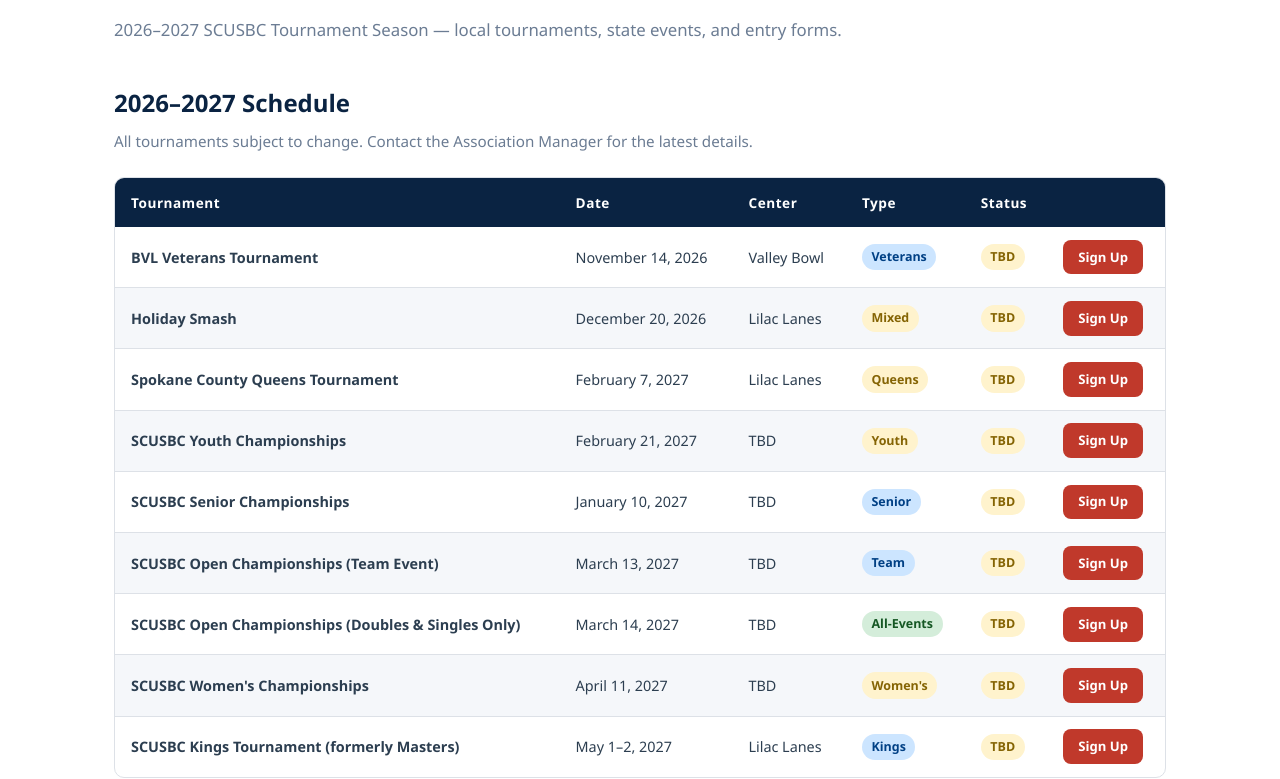
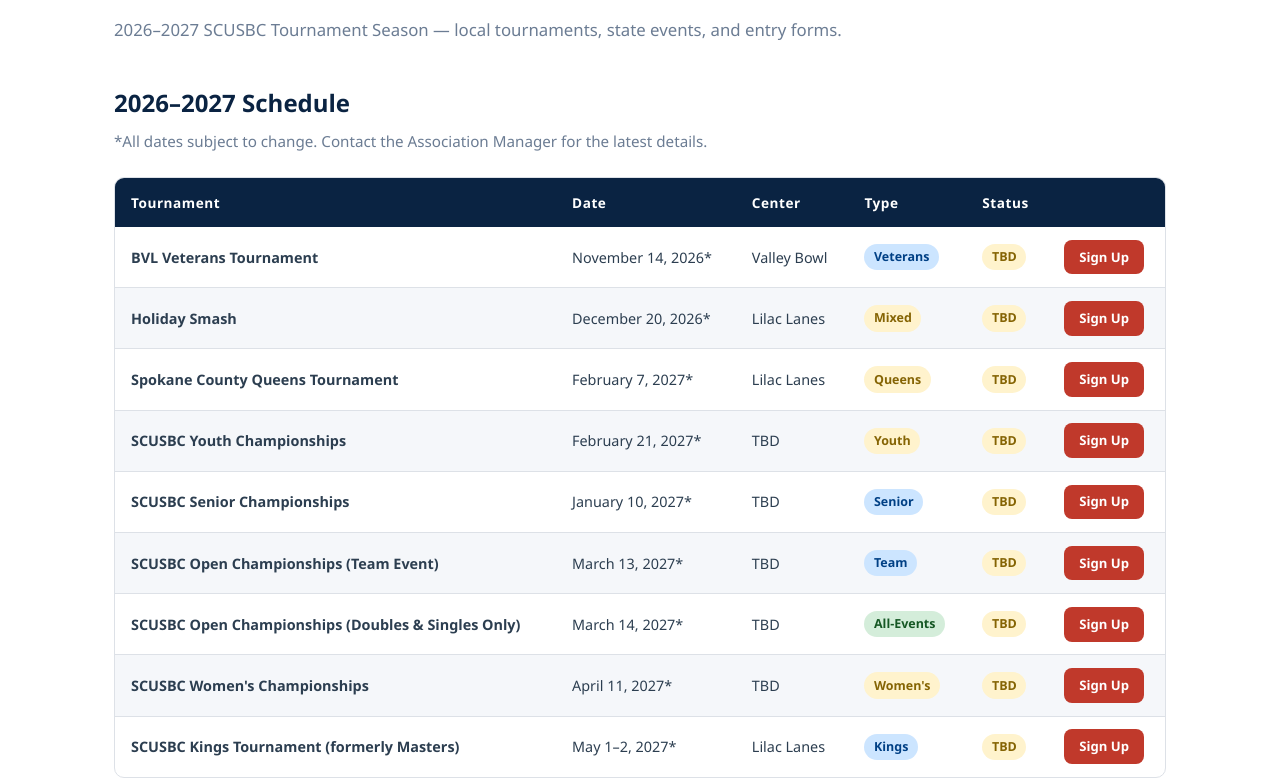
Before and after one commit to tpawley2001/spokanecountyusbc, a website: page tournaments.html in a window 1280 px wide. Shown: the part 182-961 px from the top of the page. Drawn offline with Linux system fonts and the light colour scheme.

Commit message:
Mark tournament dates as subject to change
Appends an asterisk to each scheduled date on the tournaments page
and home preview, with a footnote explaining it. Wired into
server.js's row renderer so future CMS-edited dates keep the
asterisk automatically (TBD dates are left unmarked).

```diff
--- a/server.js
+++ b/server.js
@@ -96,7 +96,7 @@ function tournamentRow(t, showStatus) {
     ? `\n            <td><span class="badge badge-${esc(t.status_color)}">${esc(t.status)}</span></td>` : '';
   return `          <tr>
             <td><strong>${esc(t.name)}</strong></td>
-            <td>${esc(t.date)}</td>
+            <td>${esc(t.date)}${t.date === 'TBD' ? '' : '*'}</td>
             <td>${esc(t.center || 'TBD')}</td>
             <td><span class="badge badge-${esc(t.type_color)}">${esc(t.type)}</span></td>${statusCol}
             <td><a href="signup.html" class="btn btn-red" style="padding:0.3rem 0.8rem;font-size:0.82rem;">Sign Up</a></td>
--- a/tournaments.html
+++ b/tournaments.html
@@ -36,7 +36,7 @@
 
   <section class="section" style="border-top:none;padding-top:0;">
     <h2>2026–2027 Schedule</h2>
-    <p class="section-meta">All tournaments subject to change. Contact the Association Manager for the latest details.</p>
+    <p class="section-meta">*All dates subject to change. Contact the Association Manager for the latest details.</p>
     <div class="table-wrap">
       <table>
         <thead>
@@ -53,7 +53,7 @@
         <tbody>
           <tr>
             <td><strong>BVL Veterans Tournament</strong></td>
-            <td>November 14, 2026</td>
+            <td>November 14, 2026*</td>
             <td>Valley Bowl</td>
             <td><span class="badge badge-blue">Veterans</span></td>
             <td><span class="badge badge-gold">TBD</span></td>
@@ -61,7 +61,7 @@
           </tr>
           <tr>
             <td><strong>Holiday Smash</strong></td>
-            <td>December 20, 2026</td>
+            <td>December 20, 2026*</td>
             <td>Lilac Lanes</td>
             <td><span class="badge badge-gold">Mixed</span></td>
             <td><span class="badge badge-gold">TBD</span></td>
@@ -69,7 +69,7 @@
           </tr>
           <tr>
             <td><strong>Spokane County Queens Tournament</strong></td>
-            <td>February 7, 2027</td>
+            <td>February 7, 2027*</td>
             <td>Lilac Lanes</td>
             <td><span class="badge badge-gold">Queens</span></td>
             <td><span class="badge badge-gold">TBD</span></td>
@@ -77,7 +77,7 @@
           </tr>
           <tr>
             <td><strong>SCUSBC Youth Championships</strong></td>
-            <td>February 21, 2027</td>
+            <td>February 21, 2027*</td>
             <td>TBD</td>
             <td><span class="badge badge-gold">Youth</span></td>
             <td><span class="badge badge-gold">TBD</span></td>
@@ -85,7 +85,7 @@
           </tr>
           <tr>
             <td><strong>SCUSBC Senior Championships</strong></td>
-            <td>January 10, 2027</td>
+            <td>January 10, 2027*</td>
             <td>TBD</td>
             <td><span class="badge badge-blue">Senior</span></td>
             <td><span class="badge badge-gold">TBD</span></td>
@@ -93,7 +93,7 @@
           </tr>
           <tr>
             <td><strong>SCUSBC Open Championships (Team Event)</strong></td>
-            <td>March 13, 2027</td>
+            <td>March 13, 2027*</td>
             <td>TBD</td>
             <td><span class="badge badge-blue">Team</span></td>
             <td><span class="badge badge-gold">TBD</span></td>
@@ -101,7 +101,7 @@
           </tr>
           <tr>
             <td><strong>SCUSBC Open Championships (Doubles &amp; Singles Only)</strong></td>
-            <td>March 14, 2027</td>
+            <td>March 14, 2027*</td>
             <td>TBD</td>
             <td><span class="badge badge-green">All-Events</span></td>
             <td><span class="badge badge-gold">TBD</span></td>
@@ -109,7 +109,7 @@
           </tr>
           <tr>
             <td><strong>SCUSBC Women's Championships</strong></td>
-            <td>April 11, 2027</td>
+            <td>April 11, 2027*</td>
             <td>TBD</td>
             <td><span class="badge badge-gold">Women's</span></td>
             <td><span class="badge badge-gold">TBD</span></td>
@@ -117,7 +117,7 @@
           </tr>
           <tr>
             <td><strong>SCUSBC Kings Tournament (formerly Masters)</strong></td>
-            <td>May 1–2, 2027</td>
+            <td>May 1–2, 2027*</td>
             <td>Lilac Lanes</td>
             <td><span class="badge badge-blue">Kings</span></td>
             <td><span class="badge badge-gold">TBD</span></td>
```
Also changed, not shown: index.html (+10 -9 lines).
